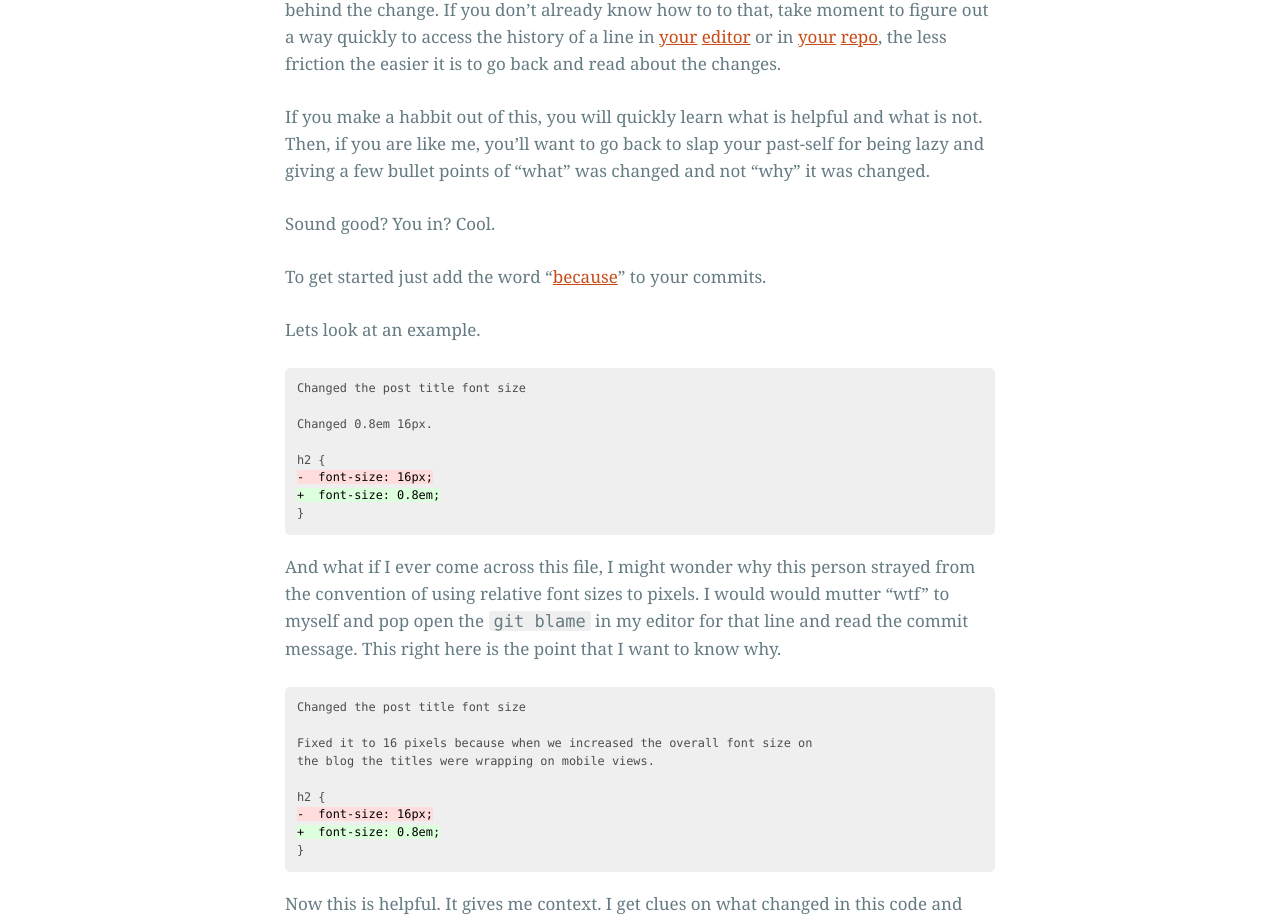
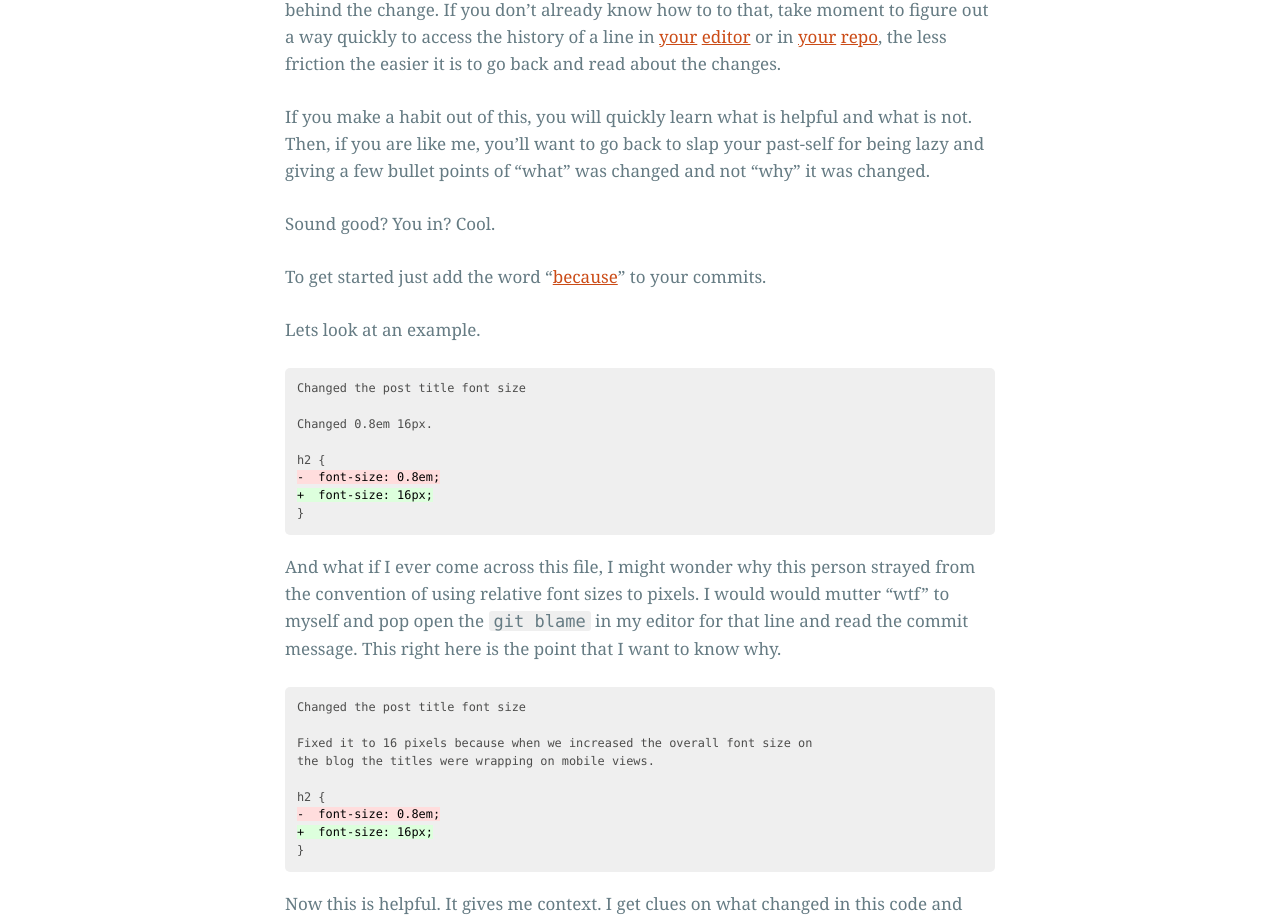
Before and after one commit to csexton/codeography.com, a Jekyll site: the page built from _posts/2015-02-17-great_commit_message.markdown, in a window 1280 px wide and 1400 px high. Shown: the part 324-1246 px from the top of the window. Built offline with Jekyll 4.4.1, drawn with Linux system fonts in a browser that asks for light colours; nearby versions of some CDN libraries; some web fonts are replaced; Markdown is read by kramdown in place of the engine named in the settings; comment, search, counter and statistics services are not loaded.

Commit message:
Fix typos (thanks David and boxed)

````diff
--- a/_posts/2015-02-17-great_commit_message.markdown
+++ b/_posts/2015-02-17-great_commit_message.markdown
@@ -8,7 +8,7 @@ The best way to learn to write great commit messages is to go back and read them
 
 When reading code take a moment and go look at the git history every time you mutter "why did they do that." That's the point in time when you want to know the real "why" behind the change. If you don't already know how to to that, take moment to figure out a way quickly to access the history of a line in [your](https://magit.github.io/) [editor](https://github.com/tpope/vim-fugitive) or in [your](https://github.com/blog/228-playing-the-blame-game) [repo](http://git-scm.com/docs/git-blame), the less friction the easier it is to go back and read about the changes.
 
-If you make a habbit out of this, you will quickly learn what is helpful and what is not. Then, if you are like me, you'll want to go back to slap your past-self for being lazy and giving a few bullet points of "what" was changed and not "why" it was changed.
+If you make a habit out of this, you will quickly learn what is helpful and what is not. Then, if you are like me, you'll want to go back to slap your past-self for being lazy and giving a few bullet points of "what" was changed and not "why" it was changed.
 
 Sound good? You in? Cool.
 
@@ -22,8 +22,8 @@ Changed the post title font size
 Changed 0.8em 16px.
 
 h2 {
--  font-size: 16px;
-+  font-size: 0.8em;
+-  font-size: 0.8em;
++  font-size: 16px;
 }
 ```
 
@@ -37,8 +37,8 @@ Fixed it to 16 pixels because when we increased the overall font size on
 the blog the titles were wrapping on mobile views.
 
 h2 {
--  font-size: 16px;
-+  font-size: 0.8em;
+-  font-size: 0.8em;
++  font-size: 16px;
 }
 ```
 
````
